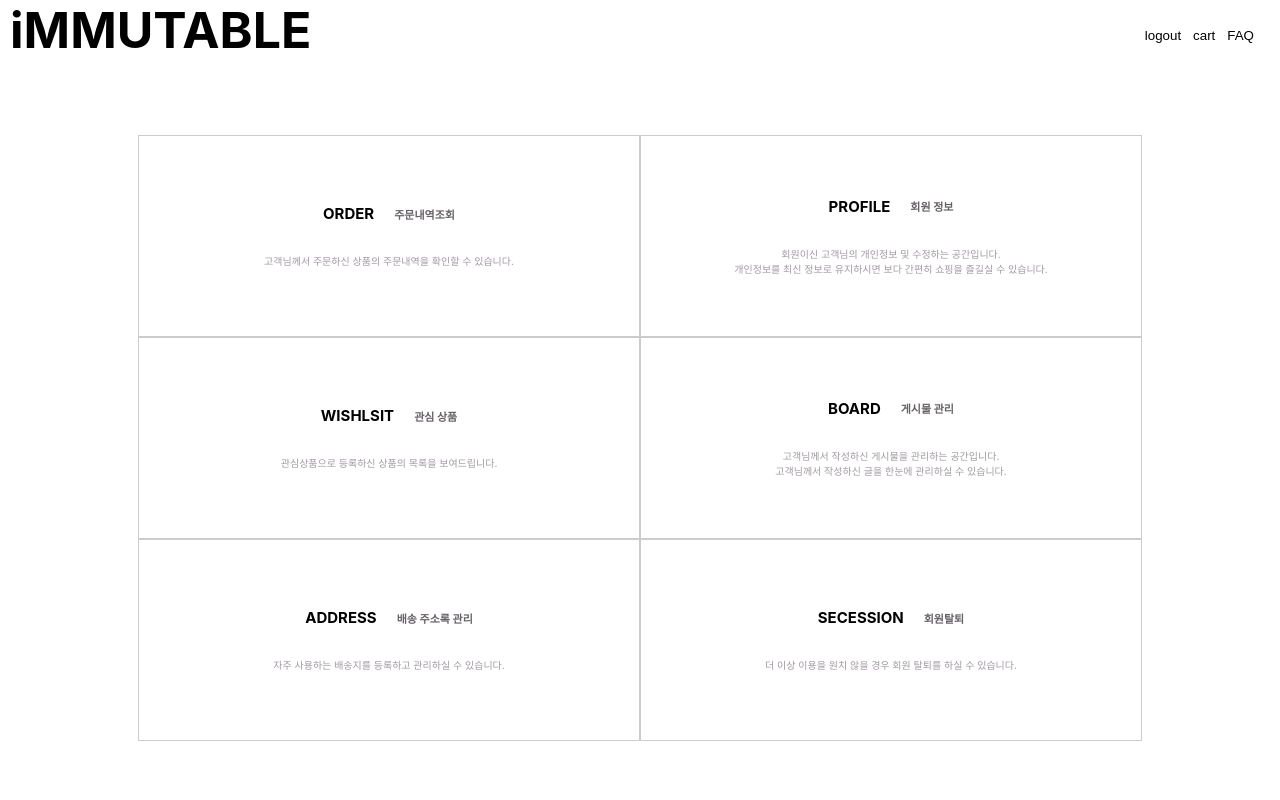
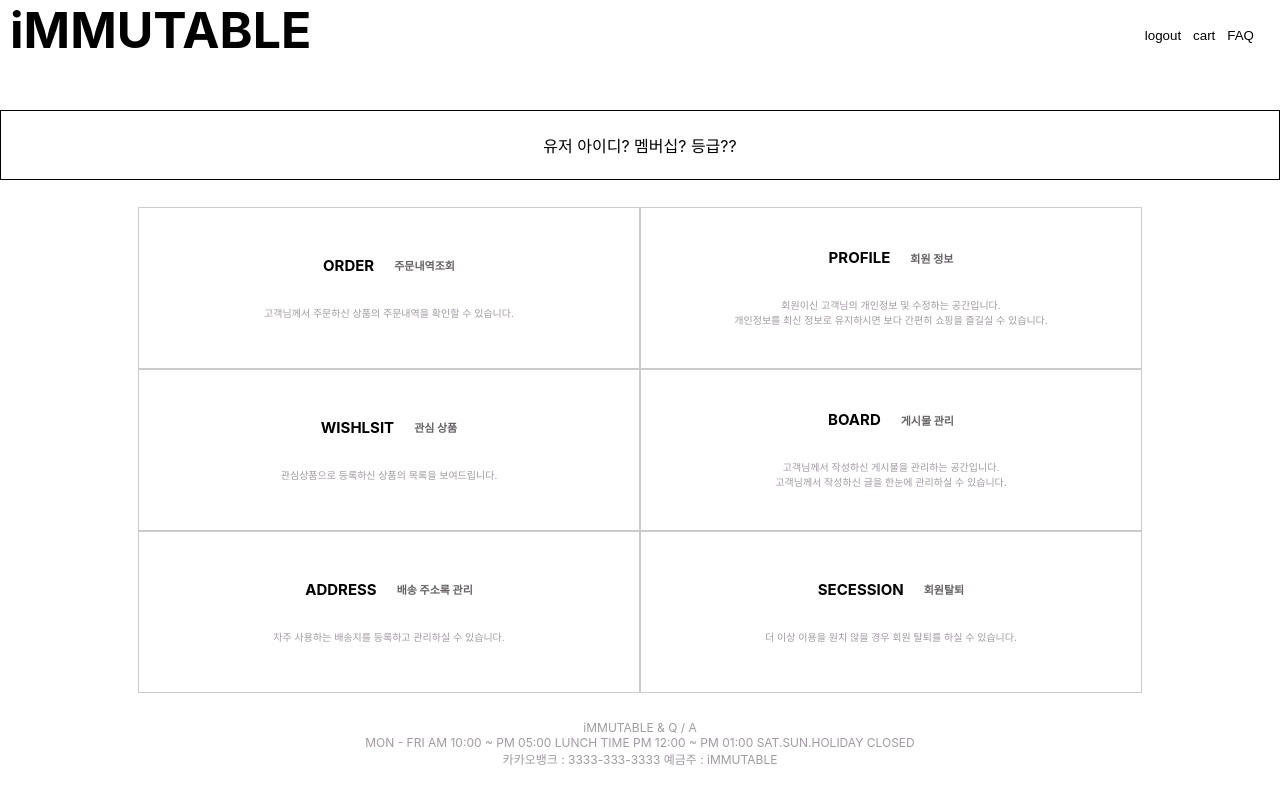
Before and after one commit to fearofcode0001/proj_front, a React (Create React App) app: page /Mypage in a window 1280 px wide. Built offline with nearby package versions, Linux system fonts and the light colour scheme.

Commit message:
230609 Mypage

```diff
--- a/src/pages/Mypage.js
+++ b/src/pages/Mypage.js
@@ -1,6 +1,6 @@
 import React, {useState} from "react";
 import styled from "styled-components";
-import { Link, useNavigate } from "react-router-dom";
+import { useNavigate, Link } from "react-router-dom";
 
 
 const Container = styled.div`
@@ -55,6 +55,15 @@ const Head = styled.div`
     }
 `
 
+const Info = styled.div`
+    margin-top: 40px;
+    border: 1px solid black;
+    display: flex;
+    justify-content: center;
+    align-items: center;
+    height: 100px;
+`
+
 const InnerContainer = styled.div`
     width: 100vw;
     height: 100%;
@@ -62,12 +71,17 @@ const InnerContainer = styled.div`
     justify-content: center;
     align-items: center;
 
+
 `
 
+
+
+
+
 const Body = styled.div`
+    /* border: 1px solid black; */
     display: flex;
     width: 1200px;
-    height: 600px;
     justify-content: center;
     align-items: center;
     flex-wrap: wrap;
@@ -75,7 +89,7 @@ const Body = styled.div`
     .box{
         display: flex;
         width: 500px;
-        height: 200px;
+        height: 160px;
         border: 1px solid #ccc;
         align-items: center;
         justify-content: center;
@@ -100,9 +114,28 @@ const Body = styled.div`
             justify-content: center;
             color: #a19aa2;
             font-size: 10px;
-            white-space: pre-wrap
         }
     }
+`
+
+const Footer = styled.div`
+    display: flex;
+    align-items: center;
+    justify-content: center;
+
+
+    .fotbox{
+        height: 80px;
+    }
+
+    .tt2{
+        display: flex;
+        align-items: center;
+        justify-content: center;
+        color: #a19aa2;
+        font-size: 12px;
+    }
+
 `
 
 const IsLoginFalse = [
@@ -114,17 +147,33 @@ const IsLoginFalse = [
     { name : "FAQ"}
   ]
 
+
+
 const Mypage = () =>{
+
+
+
+
     const [isLogin, setIsLogin] = useState(true);
 
-
+    const navigate = useNavigate();
     const onChangePage=(e)=>{
        if(e==="logout"){
             setIsLogin(false);
         }
+        else if (e==="FAQ") {
+            navigate("/FAQ")
+        }
+        else if (e==="cart") {
+            navigate("/Cart")
+        }
+
     }
 
+
     return(
+
+
         <Container>
             <MainBody>
             <Head>
@@ -146,6 +195,11 @@ const Mypage = () =>{
                     </div>
                 </div>
             </Head>
+            <Info>
+                <div>
+                    유저 아이디?  멤버십?  등급??
+                </div>
+            </Info>
             <InnerContainer>
                 <Body>
                     <div className="box">
@@ -192,6 +246,19 @@ const Mypage = () =>{
                     </div>
                 </Body>
             </InnerContainer>
+            <Footer>
+                <div className="fotbox">
+              <div className="tt2">
+              iMMUTABLE & Q / A
+              </div>
+              <div className="tt2">
+              MON - FRI AM 10:00 ~ PM 05:00 LUNCH TIME PM 12:00 ~ PM 01:00 SAT.SUN.HOLIDAY CLOSED
+                </div>
+                <div className="tt2">
+                카카오뱅크 : 3333-333-3333 예금주 : iMMUTABLE
+                </div>
+                </div>
+            </Footer>
             </MainBody>
         </Container>
     )
```
